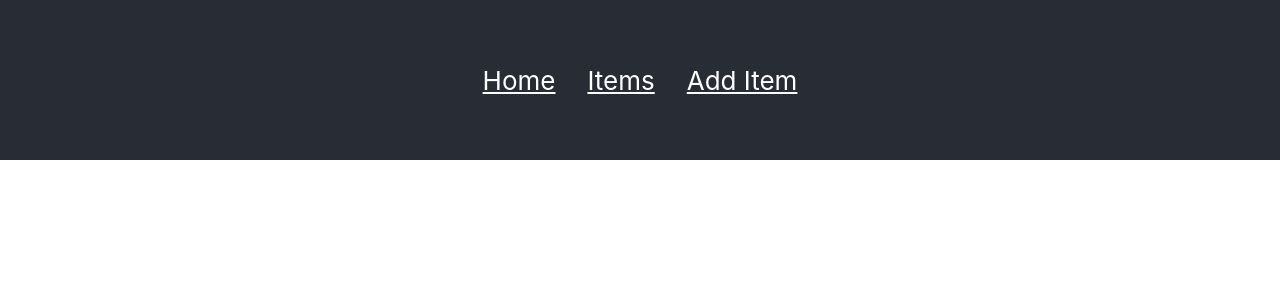
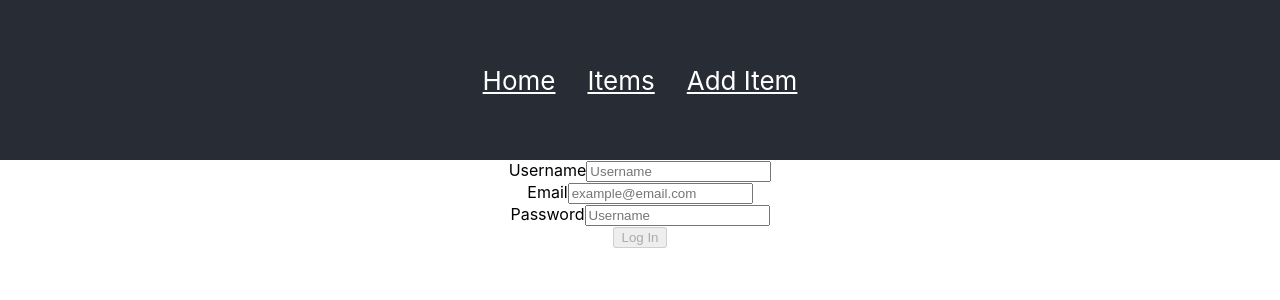
Before and after one commit to Job85/inventory-app, a React (Create React App) app: page /login in a window 1280 px wide. Before the commit this address had no page. Shown: the top 300 px of the page. Built offline with nearby package versions, Linux system fonts and the light colour scheme.

Commit message:
setup log in with toggle auth

```diff
--- a/src/App.js
+++ b/src/App.js
@@ -1,4 +1,4 @@
-import React, { useState } from 'react';
+import React, { useEffect, useState } from 'react';
 import { Routes, Route, useNavigate } from 'react-router-dom';
 import Header from './components/Header';
 import Landing from './pages/Landing';
@@ -6,14 +6,38 @@ import Items from './pages/Items';
 import ItemForm from './pages/ItemForm';
 import EditForm from './pages/EditItem';
 import Register from './pages/Register';
+import Login from './pages/Login';
 import axios from 'axios';
 import './App.css';
+import { checkSession } from './services/Auth';
 
 let BASE_URL = process.env.NODE_ENV === 'local' ? 'http://localhost:3001' : `https://server-inventory-app.herokuapp.com/`
 
 function App() {
 
   let navigate = useNavigate()
+
+  const [authenticated, toggleAuthenticated] = useState(false)
+  const [user, setUser] = useState(null)
+
+  const checkToken = async () => {
+    const user = await checkSession();
+    setUser(user);
+    toggleAuthenticated(true)
+  }
+
+  const handleLogOut = () => {
+    setUser(null)
+    toggleAuthenticated(false)
+    localStorage.clear()
+  }
+
+  useEffect(() => {
+    const token = localStorage.getItem('token')
+    if (token) {
+      checkToken()
+    }
+  }, [])
 
   // hook to populate new items in ItemForm.jsx
   let [newItem, setNewItem] = useState({
@@ -53,6 +77,10 @@ function App() {
         <Routes>
           <Route path='/' element={<Landing />} />
           <Route path='/register' element={<Register />} />
+          <Route path='/login' element={<Login
+            setUser={setUser}
+            toggleAuthenticated={toggleAuthenticated}
+          />} />
           <Route path='/items' element={<Items handleUpdate={handleUpdate} />} />
           <Route path='/new' element={<ItemForm newItem={newItem} handleChange={handleChange} handleSubmit={handleSubmit} />} />
           <Route path='/item/:id' element={<EditForm />} />
--- /dev/null
+++ b/src/pages/Login.js
@@ -0,0 +1,78 @@
+import React, { useState } from "react";
+import { signInUser } from "../services/Auth";
+
+const Login = (props) => {
+
+    const [formValues, setFormValues] = useState({
+        username: '',
+        email: '',
+        password: ''
+    })
+
+    const handleInput = (e) => {
+        setFormValues({ ...formValues, [e.target.name]: e.target.value })
+    }
+
+    const handleSubmit = async (e) => {
+        e.preventDefault()
+        const payload = await signInUser(formValues)
+        setFormValues({ username: '', email: '', password: '' })
+        localStorage.setItem('user', payload._id)
+        props.setUser(payload)
+        props.toggleAuthenticated(true)
+        console.log('log in successful')
+    }
+
+    return (
+        <div>
+            <div>
+                <form className="col" onSubmit={handleSubmit}>
+                    <div className="input-wrapper">
+                        <label htmlFor='username'>Username</label>
+                        <input
+                            onChange={handleInput}
+                            name='username'
+                            type="text"
+                            placeholder='Username'
+                            value={formValues.username}
+                            required
+                        />
+                    </div>
+                    <div className='input-wrapper'>
+                        <label htmlFor='username'>Email</label>
+                        <input
+                            onChange={handleInput}
+                            name='email'
+                            type="text"
+                            placeholder='example@email.com'
+                            value={formValues.email}
+                            required
+                        />
+                    </div>
+                    <div className='input-wrapper'>
+                        <label htmlFor='username'>Password</label>
+                        <input
+                            onChange={handleInput}
+                            name='password'
+                            type="password"
+                            placeholder='Username'
+                            value={formValues.password}
+                            required
+                        />
+                    </div>
+                    <button
+                        disabled={
+                            !formValues.username ||
+                            !formValues.email ||
+                            !formValues.password
+                        }
+                    >
+                        Log In
+                    </button>
+                </form>
+            </div>
+        </div>
+    )
+}
+
+export default Login
```
